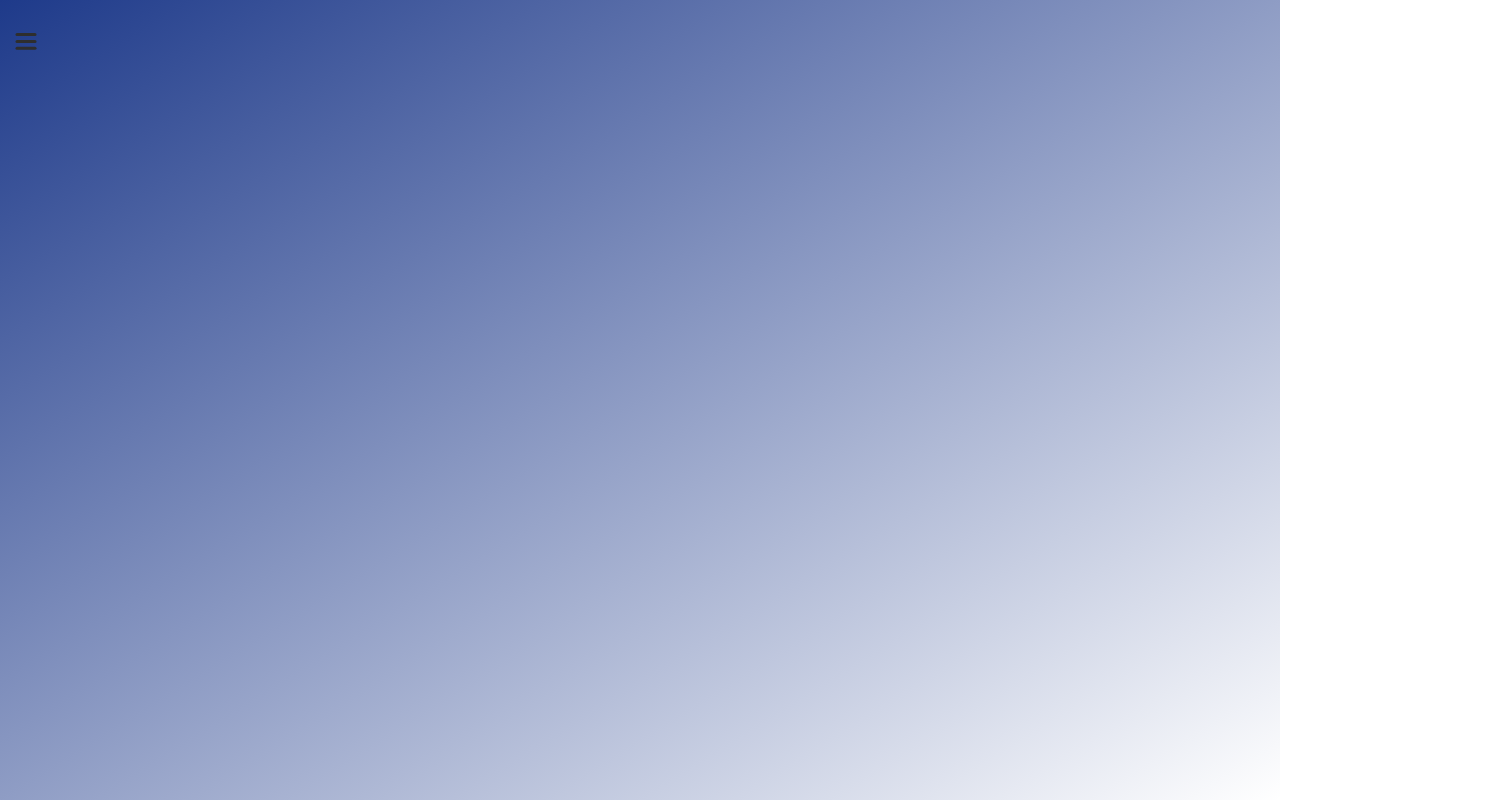
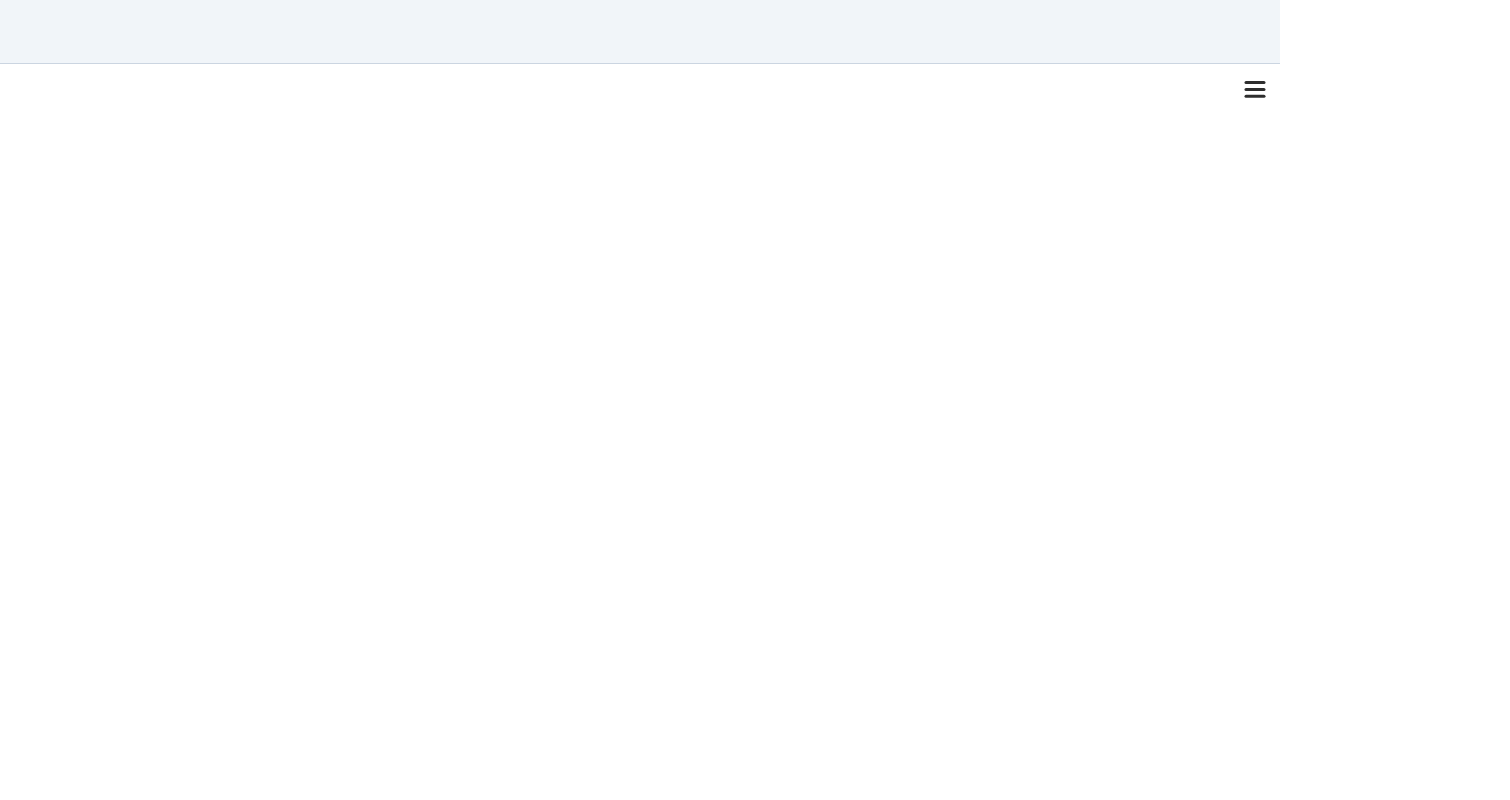
Before and after one commit to saitgungor/framer-motion-test, a Next.js app: page / in a window 1280 px wide. Shown: the whole page, 1510 px wide, since content can reach past the window. Built offline with nearby package versions, Linux system fonts and the light colour scheme.

Commit message:
Simulating real project menu

```diff
--- a/app/example1/MenuToggle.jsx
+++ b/app/example1/MenuToggle.jsx
@@ -6,8 +6,8 @@ const Path = (props) => (
 );
 
 export const MenuToggle = ({ toggle }) => (
-  <button onClick={toggle}>
-    <svg width="23" height="23" viewBox="0 0 23 23">
+  <button onClick={toggle} className="fixed top-20 right-3 cursor-pointer z-50">
+    <svg width="24" height="24" viewBox="0 0 24 24">
       <Path
         variants={{
           closed: { d: "M 2 2.5 L 20 2.5" },
--- a/app/example1/index.jsx
+++ b/app/example1/index.jsx
@@ -6,40 +6,21 @@ import { Navigation } from "./Navigation";
 import { useDimensions } from "../use-dimensions";
 
 const sidebar = {
-  open: (height = 1000) => ({
+  open: {
     transition: {
       ease: "linear",
       stiffness: 20,
       restDelta: 2,
       duration: 0.5,
+      when: "beforeChildren",
     },
     width: 356,
-  }),
+  },
   closed: {
     transition: {
       type: "",
       stiffness: 400,
       // damping: 40,
-    },
-  },
-};
-
-const sidebar2 = {
-  open: (height = 1000) => ({
-    clipPath: `circle(${height * 2 + 200}px at 40px 40px)`,
-    transition: {
-      type: "spring",
-      stiffness: 20,
-      restDelta: 2,
-    },
-  }),
-  closed: {
-    clipPath: "circle(30px at 40px 40px)",
-    transition: {
-      delay: 0.5,
-      type: "spring",
-      stiffness: 400,
-      damping: 40,
     },
   },
 };
@@ -55,9 +36,9 @@ const Example1 = () => {
       animate={isOpen ? "open" : "closed"}
       custom={height}
       ref={containerRef}
-      className="left-0 top-0 absolute bottom-0"
+      className="absolute right-0 top-[65px] bg-slate-100 h-[calc(100vh-65px)]"
     >
-      <motion.div className="bg-slate-100 absolute left-0 top-0 bottom-0" variants={sidebar} />
+      <motion.div variants={sidebar} />
       <Navigation />
       <MenuToggle toggle={() => toggleOpen()} />
     </motion.nav>
--- a/app/globals.css
+++ b/app/globals.css
@@ -1,18 +1,6 @@
 @tailwind base;
 @tailwind components;
 @tailwind utilities;
-
-body {
-  width: 100vw;
-  height: 100vh;
-  background: linear-gradient(180deg, #0055ff 0%, rgb(0, 153, 255) 100%);
-  overflow: hidden;
-  padding: 0;
-  margin: 0;
-  display: flex;
-  justify-content: center;
-  align-items: center;
-}
 
 .background {
   position: absolute;
@@ -24,7 +12,7 @@ body {
 }
 
 button {
-  outline: none;
+  /* outline: none;
   border: none;
   -webkit-user-select: none;
   -moz-user-select: none;
@@ -36,7 +24,7 @@ button {
   width: 50px;
   height: 50px;
   border-radius: 50%;
-  background: transparent;
+  background: transparent; */
 }
 
 ul,
--- a/app/layout.js
+++ b/app/layout.js
@@ -3,7 +3,10 @@ import "./globals.css";
 export default function RootLayout({ children }) {
   return (
     <html lang="en">
-      <body className="w-screen h-screen bg-gradient-to-br from-blue-900 to blue-500">{children}</body>
+      <body className="w-screen h-screen bg-white overflow-x-hidden">
+        <div className="w-screen h-16 bg-slate-100 fixed top-0 border-b border-b-slate-300"></div>
+        {children}
+      </body>
     </html>
   );
 }
```
